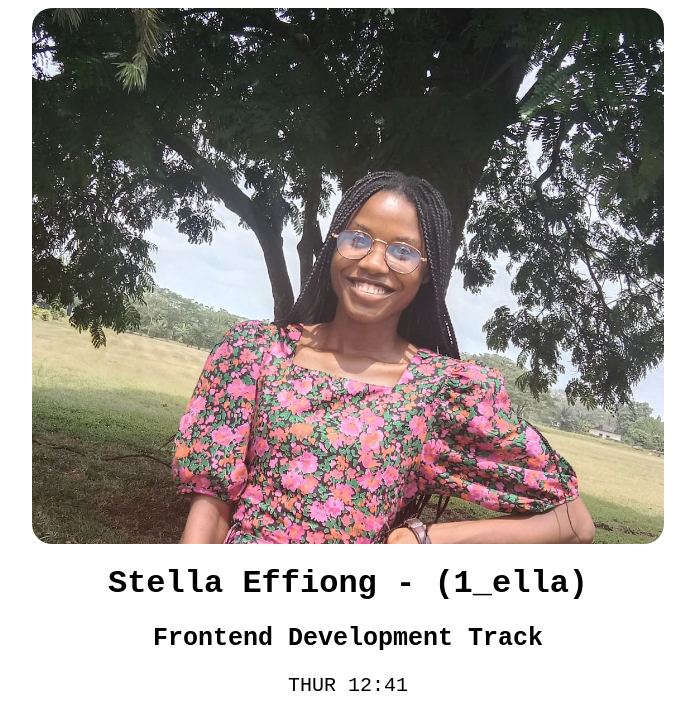
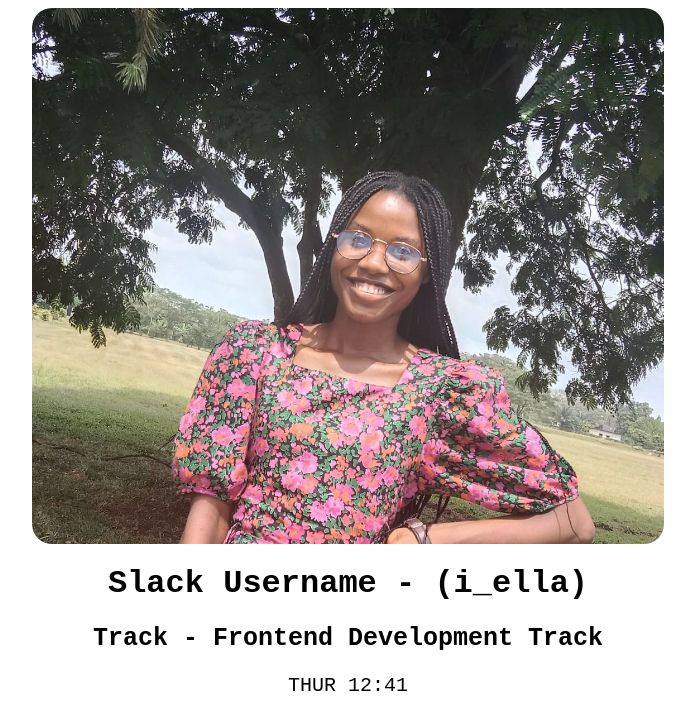
Before and after one commit to Ellaasthetic/hngx-task, a plain HTML site: page index.html in a window 1280 px wide. Shown: the top 703 px of the page, without its empty margins (292-987 px from the left). Drawn offline with Linux system fonts and the light colour scheme; a web font is replaced by a local one.

Commit message:
username

```diff
--- a/index.html
+++ b/index.html
@@ -15,8 +15,8 @@
           <img src="image.jpg" alt="Slack username">
         </div>
         <div class="text-content">
-          <h1 id="slackUserName">Stella Effiong - (1_ella)</h1>
-          <h2 id="myTrack">Frontend Development Track</h2>
+          <h1 id="slackUserName">Slack Username - (i_ella)</h1>
+          <h2 id="myTrack">Track - Frontend Development Track</h2>
           <P>
             <span id="currentDayOfTheWeek">THUR</span>
             <span id="currentUTCTime">11:50</span>
```
